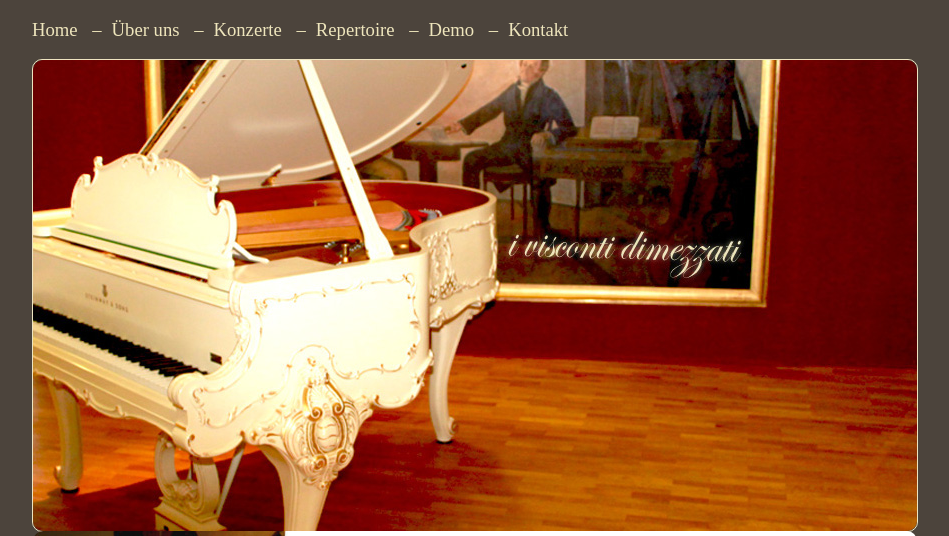
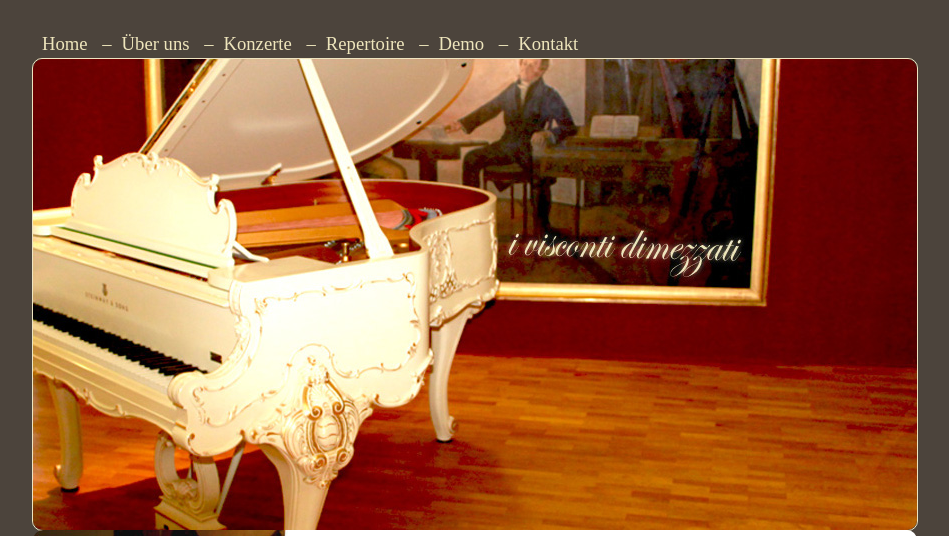
Before and after one commit to foyan/ViscontiDimezzati, a plain HTML site: page index.html in a window 1280 px wide. Shown: the top 536 px of the page, without its empty margins (165-1114 px from the left). Drawn offline with nearby package versions, Linux system fonts and the light colour scheme; a script that the page names is missing.

Commit message:
Nevios Wuensche...

```diff
--- a/css/visconti.css
+++ b/css/visconti.css
@@ -2,6 +2,7 @@ body {
 	background-color: #4C443C;
 	font-family: 'Times New Roman', Times, serif;
 	font-size: 11pt;
+	color: #4C443C;
 }
 
 a {
@@ -34,10 +35,12 @@ a:hover {
 }
 
 #nav {
-	margin-left: 0;
+	margin-left: 10px;
 	padding-left: 0;
 	color: #EEE5BC;
 	font-size: 14pt;
+	margin-top: 33px;
+	margin-bottom: 3px;
 }
 
 #nav a {
```
